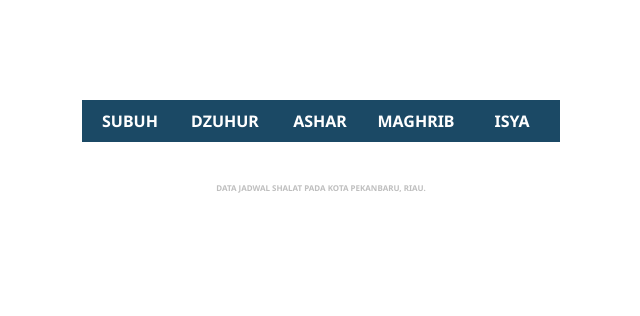
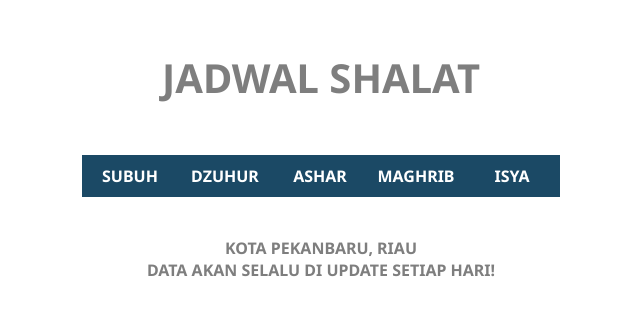
Before and after one commit to jakiard/jakiard.github.io, a plain HTML site: page index.html in a window 1280 px wide. Shown: the whole page, without its empty margins (319-959 px from the left). Drawn offline with Linux system fonts and the light colour scheme; no server answers.

Commit message:
Update index.html

```diff
--- a/index.html
+++ b/index.html
@@ -17,11 +17,14 @@ body {
   margin: 0 auto;
 }
 h1 {
-  font-size: .5rem;
-  opacity: 25%;
+  font-size: 2.5rem;
+  opacity: 50%;
 }
 .tanggal {
-  opacity: 50%;
+  font-size: 1rem;
+}
+.info {
+  font-size: 1rem;
 }
 .table-wrapper {
   overflow-x: auto;
@@ -56,6 +59,10 @@ h1 {
 </style>
 </head>
 <body>
+<center>
+  <h1>JADWAL SHALAT</h1>
+  <h1 class="tanggal"></h1>
+</center>
 <div class="container">
   <div class="table-wrapper">
     <table>
@@ -81,8 +88,8 @@ h1 {
   </div>
 </div>
 <center>
-  <h1>DATA JADWAL SHALAT PADA KOTA PEKANBARU, RIAU.</h1>
-  <h1 class="tanggal"></h1>
+  <h1 class="info">KOTA PEKANBARU, RIAU</h1>
+  <h1 class="info">DATA AKAN SELALU DI UPDATE SETIAP HARI!</h1>
 </center>
 <script>
 const getDate = new Date();
```
